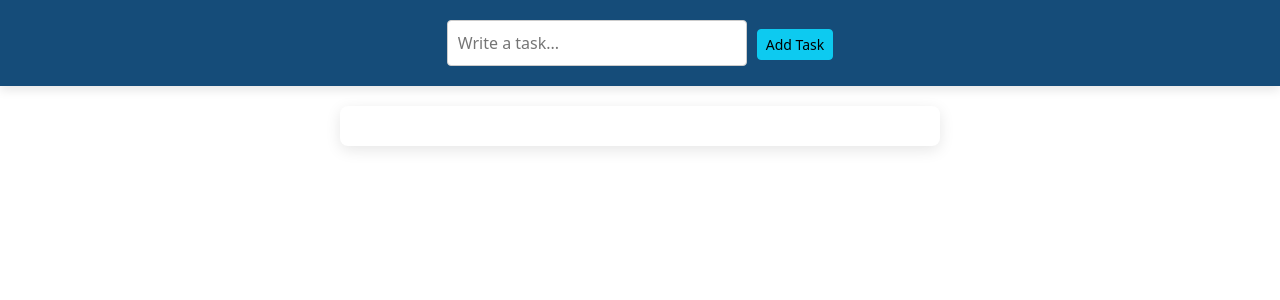
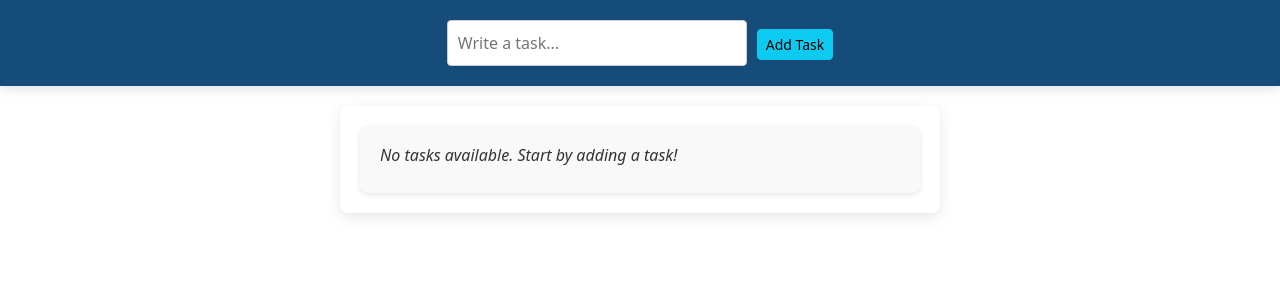
Before and after one commit to sharafath-ali/To-do-App, a React (Create React App) app: page / in a window 1280 px wide. Shown: the top 300 px of the page. Built offline with nearby package versions, Linux system fonts and the light colour scheme.

Commit message:
initial setting of task

```diff
--- a/src/App.js
+++ b/src/App.js
@@ -2,10 +2,20 @@ import './App.css';
 import Button from 'react-bootstrap/Button';
 import { useState } from 'react';
 import List from './List';
+import { useEffect } from 'react';
 
 function App() {
-  const [todolist, settodolist] = useState(JSON.parse(localStorage.getItem('todolist')));
+  const [todolist, settodolist] = useState([]);
   const [newtask, setnewtask] = useState('');
+
+
+
+  useEffect(() => {
+    const storedTodolist = localStorage.getItem('todolist');
+    if (storedTodolist) {
+      settodolist(JSON.parse(storedTodolist));
+    }
+  },[])
 
   const addTask = () => {
     const trimmedTask = newtask.trim();
```
